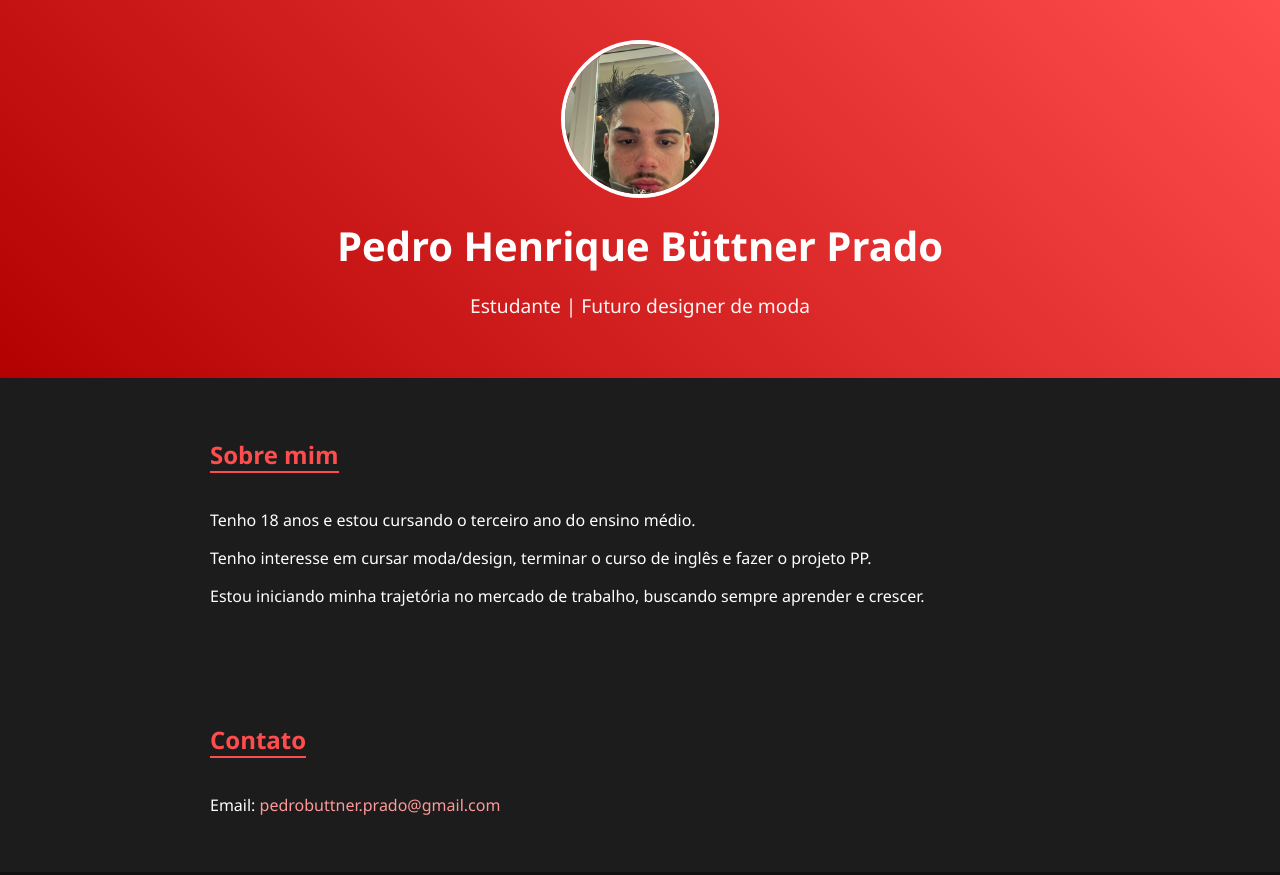
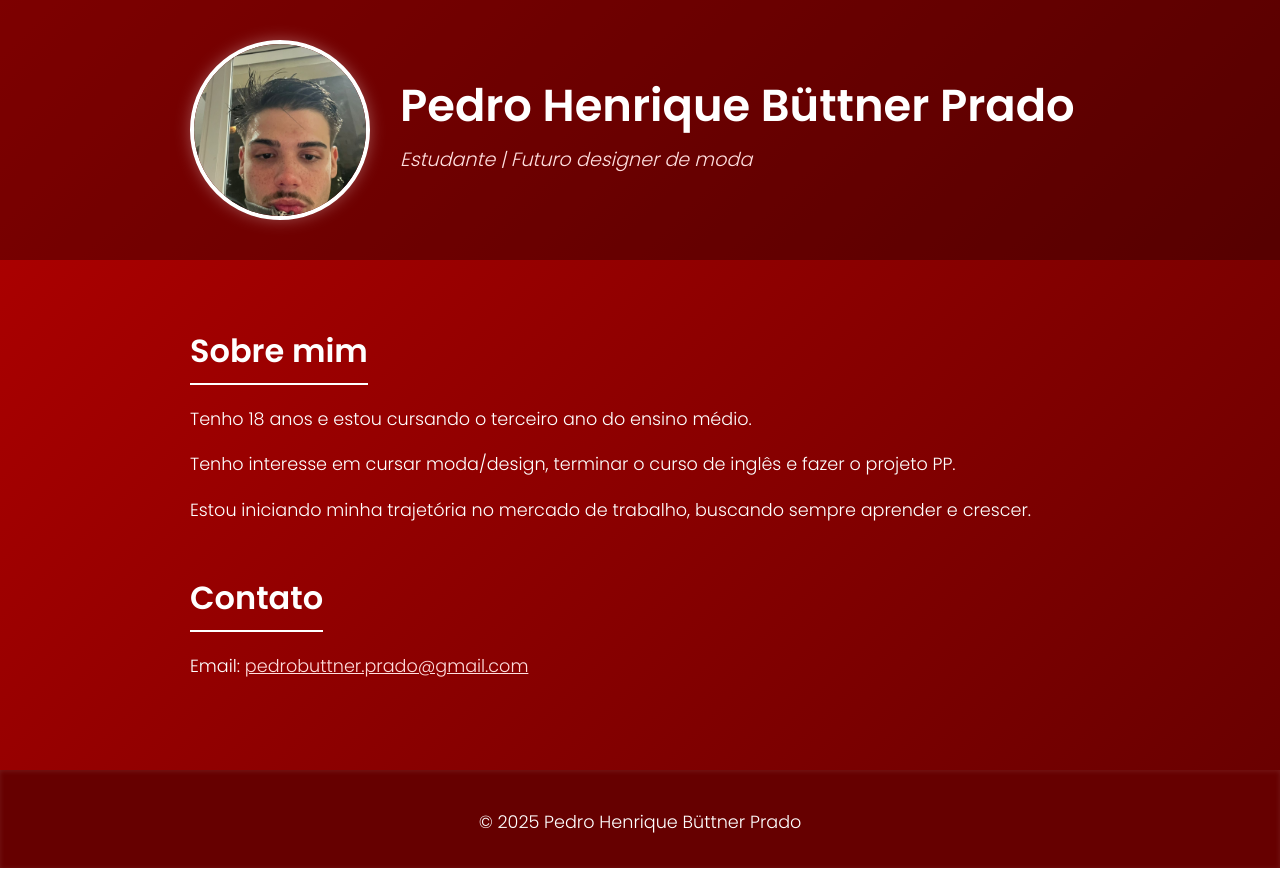
Before and after one commit to Pedro685578/portfolio-pedro, a plain HTML site: page index.html in a window 1280 px wide. Shown: the top 875 px of the page. Drawn offline with Linux system fonts and the light colour scheme.

Commit message:
Update style.css

```diff
--- a/style.css
+++ b/style.css
@@ -1,68 +1,103 @@
+@import url('https://fonts.googleapis.com/css2?family=Poppins:wght@300;600&display=swap');
+
+* {
+  box-sizing: border-box;
+}
+
 body {
   margin: 0;
-  font-family: 'Segoe UI', Tahoma, Geneva, Verdana, sans-serif;
-  background-color: #1c1c1c;
+  font-family: 'Poppins', sans-serif;
+  background: linear-gradient(135deg, #b30000, #660000);
   color: #fff;
+  min-height: 100vh;
+  display: flex;
+  flex-direction: column;
+}
+
+.container {
+  width: 90%;
+  max-width: 900px;
+  margin: 0 auto;
 }
 
 header {
-  background: linear-gradient(45deg, #b30000, #ff4d4d);
+  background-color: rgba(0, 0, 0, 0.3);
   padding: 40px 0;
-  text-align: center;
+  display: flex;
+  justify-content: center;
+}
+
+.header-container {
+  display: flex;
+  align-items: center;
+  gap: 30px;
+  flex-wrap: wrap;
 }
 
 .profile-img {
-  width: 150px;
-  height: 150px;
+  width: 180px;
+  height: 180px;
   border-radius: 50%;
-  border: 4px solid white;
+  border: 4px solid #fff;
   object-fit: cover;
-  margin-bottom: 15px;
+  box-shadow: 0 0 15px rgba(255, 255, 255, 0.3);
+  flex-shrink: 0;
 }
 
-h1 {
-  font-size: 2.5rem;
+.header-text h1 {
+  font-weight: 600;
+  font-size: 2.8rem;
   margin: 0;
 }
 
 .subtitle {
+  font-weight: 300;
   font-size: 1.2rem;
-  color: #fff4f4;
+  margin-top: 6px;
+  font-style: italic;
+  color: #ffdede;
+}
+
+main {
+  flex-grow: 1;
+  padding: 40px 0;
 }
 
 section {
-  padding: 40px 20px;
-}
-
-.container {
-  max-width: 900px;
-  margin: 0 auto;
+  margin-bottom: 50px;
 }
 
 h2 {
-  color: #ff4d4d;
-  border-bottom: 2px solid #ff4d4d;
-  display: inline-block;
+  font-weight: 600;
+  font-size: 2rem;
+  border-bottom: 2px solid #fff;
+  padding-bottom: 8px;
   margin-bottom: 20px;
+  max-width: fit-content;
 }
 
-ul {
-  list-style: square;
-  padding-left: 20px;
+p {
+  font-weight: 300;
+  font-size: 1.1rem;
+  line-height: 1.6;
+  margin-bottom: 12px;
 }
 
 a {
-  color: #ff9999;
+  color: #ffdede;
+  text-decoration: underline;
+}
+
+a:hover {
+  color: #fff;
   text-decoration: none;
 }
 
-a:hover {
-  text-decoration: underline;
+footer {
+  background-color: #660000;
+  text-align: center;
+  padding: 20px 10px;
+  font-weight: 300;
+  font-size: 1rem;
+  box-shadow: inset 0 1px 5px rgba(255, 255, 255, 0.1);
 }
-
-footer {
-  text-align: center;
-  padding: 20px;
-  background-color: #111;
-  color: #bbb;
-}
```
